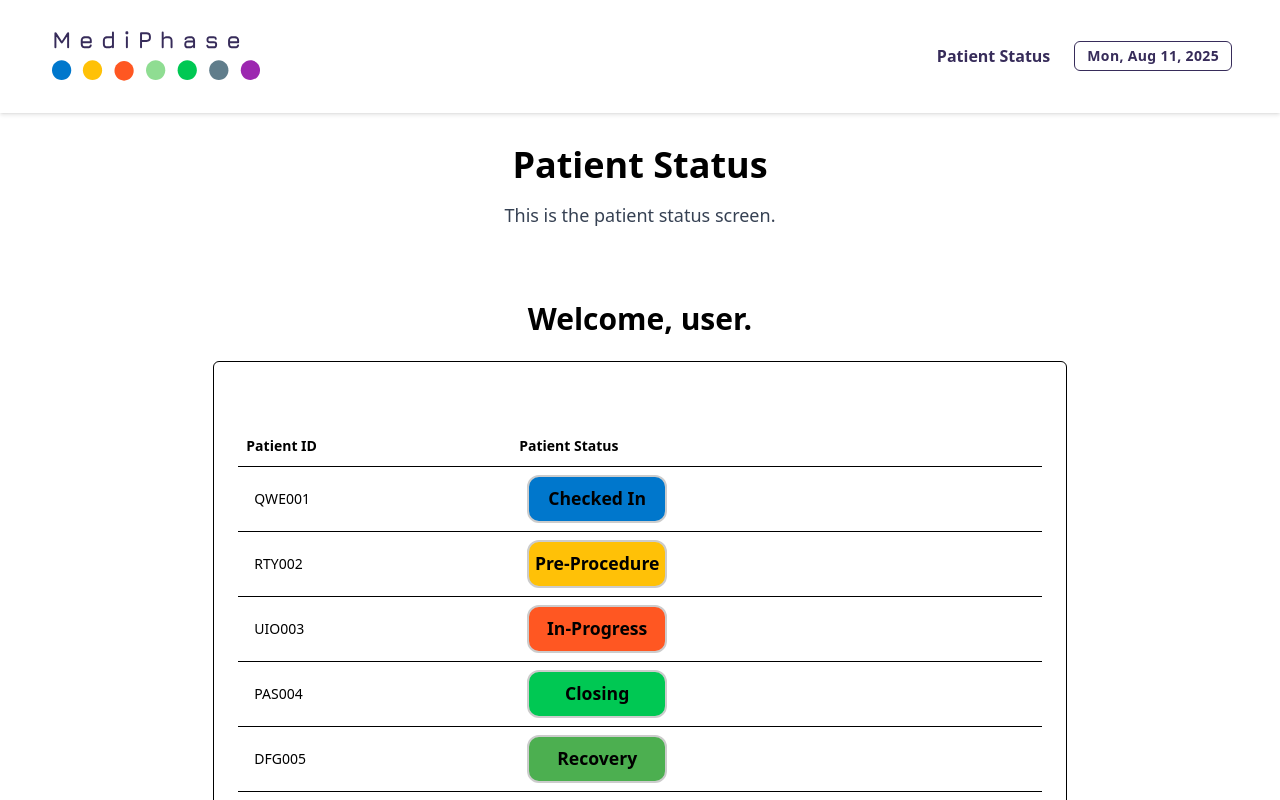
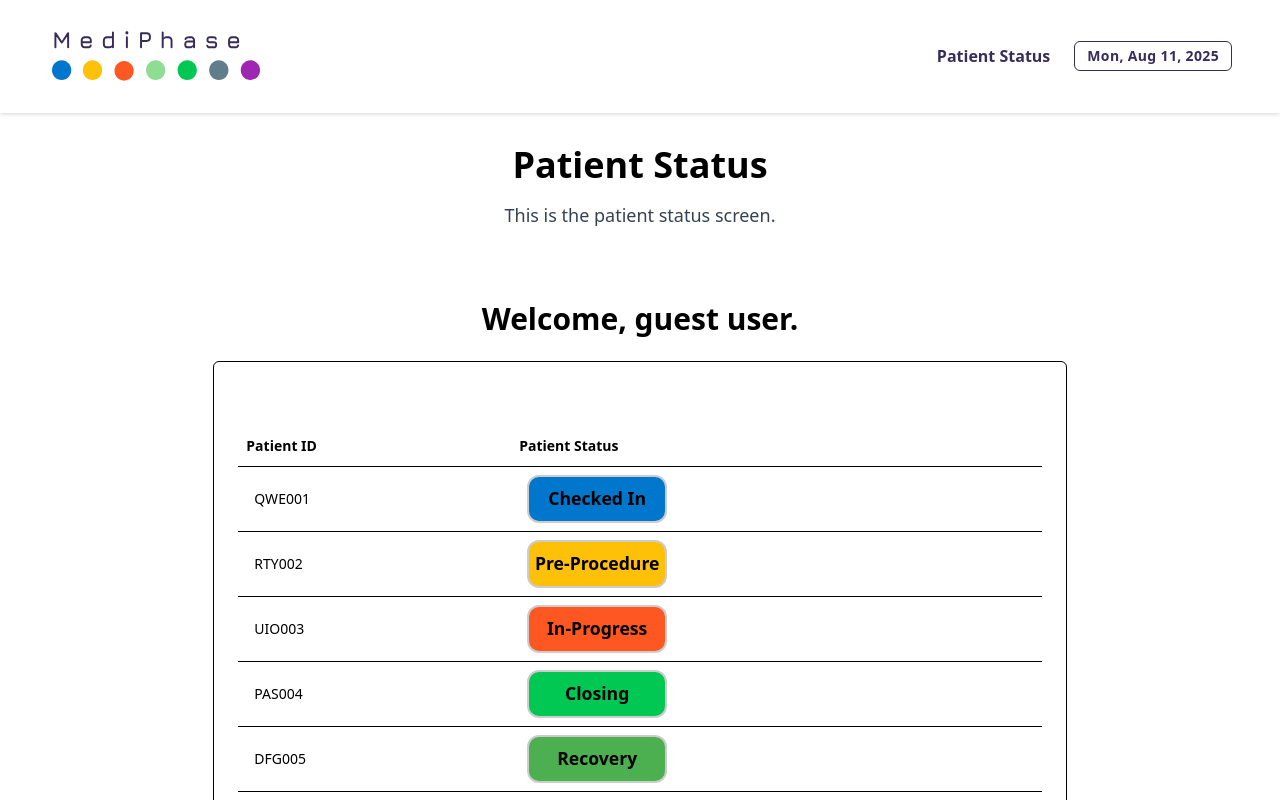
Before and after one commit to rachel-labri-tipton/mediphase-surgery-status-app, a React (Vite) app in the folder v56-team22-surgery-status-board/: page /patient-status in a window 1280 px wide. Shown: the top 800 px of the page. Built offline with nearby package versions, Linux system fonts and the light colour scheme.

Commit message:
pass the role to the patient status board screen

```diff
--- a/v56-team22-surgery-status-board/src/screens/PatientStatusBoard.tsx
+++ b/v56-team22-surgery-status-board/src/screens/PatientStatusBoard.tsx
@@ -1,12 +1,17 @@
 
 import PatientStatusTable from "../components/PatientStatusTable/PatientStatusTable";
+import type { Role }  from "../constant/nav";
 
-const PatientStatusBoard = () => {
+type PatientStatusBoardProps = {
+  role: Role;
+};
+
+const PatientStatusBoard = ({role}: PatientStatusBoardProps) => {
   return (
     <div className="flex flex-col items-center justify-center min-h-screen">
     <h1 className="text-4xl font-bold mb-4">Patient Status</h1>
     <p className="text-lg text-gray-700 mb-8">This is the patient status screen.</p>
-    <PatientStatusTable />
+    <PatientStatusTable role={role} />
   </div>
   );
 }
--- /dev/null
+++ b/v56-team22-surgery-status-board/src/screens/PatientStatusBoardWrapper.tsx
@@ -0,0 +1,9 @@
+import useAuth from '@/hooks/useAuth';
+import PatientStatusBoard from '@/screens/PatientStatusBoard';
+
+const PatientStatusBoardWrapper = () => {
+  const { user } = useAuth();
+  return <PatientStatusBoard role={user?.role ?? 'guest'} />;
+};
+
+export default PatientStatusBoardWrapper;
```
